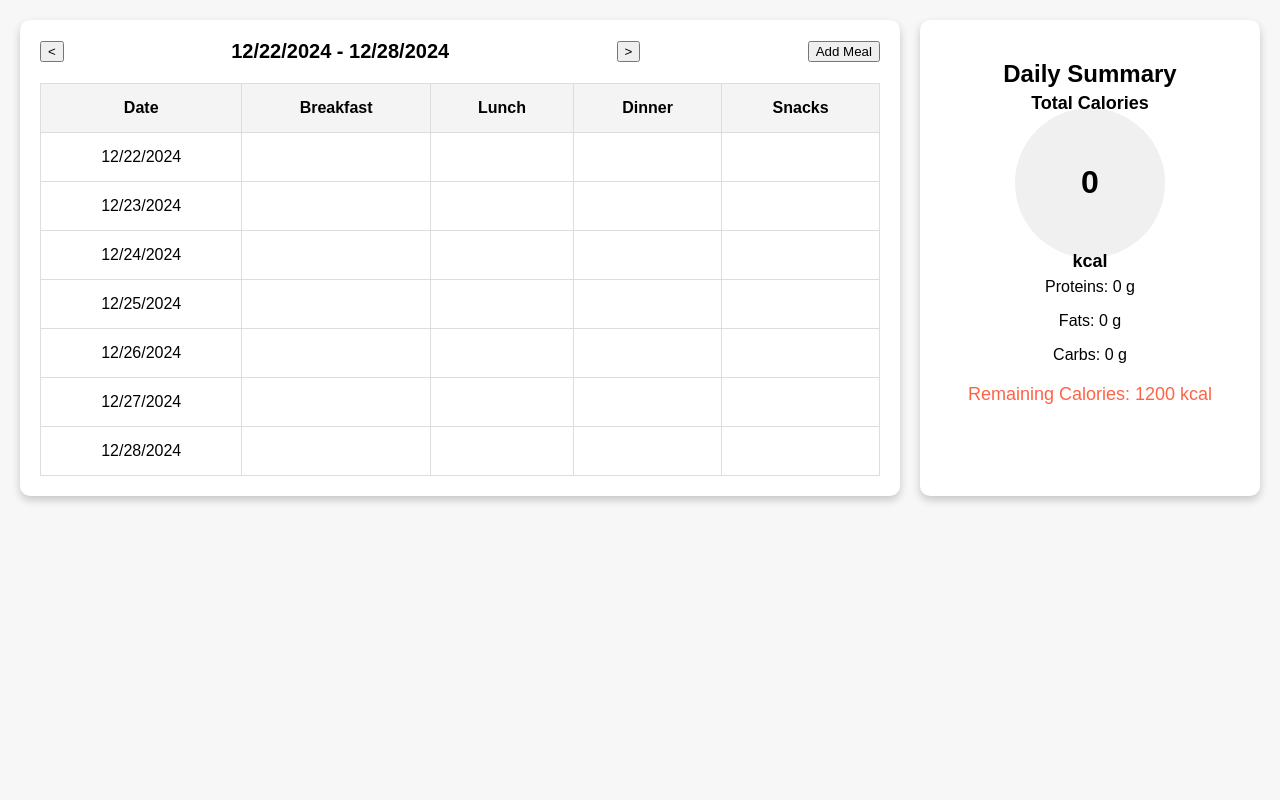
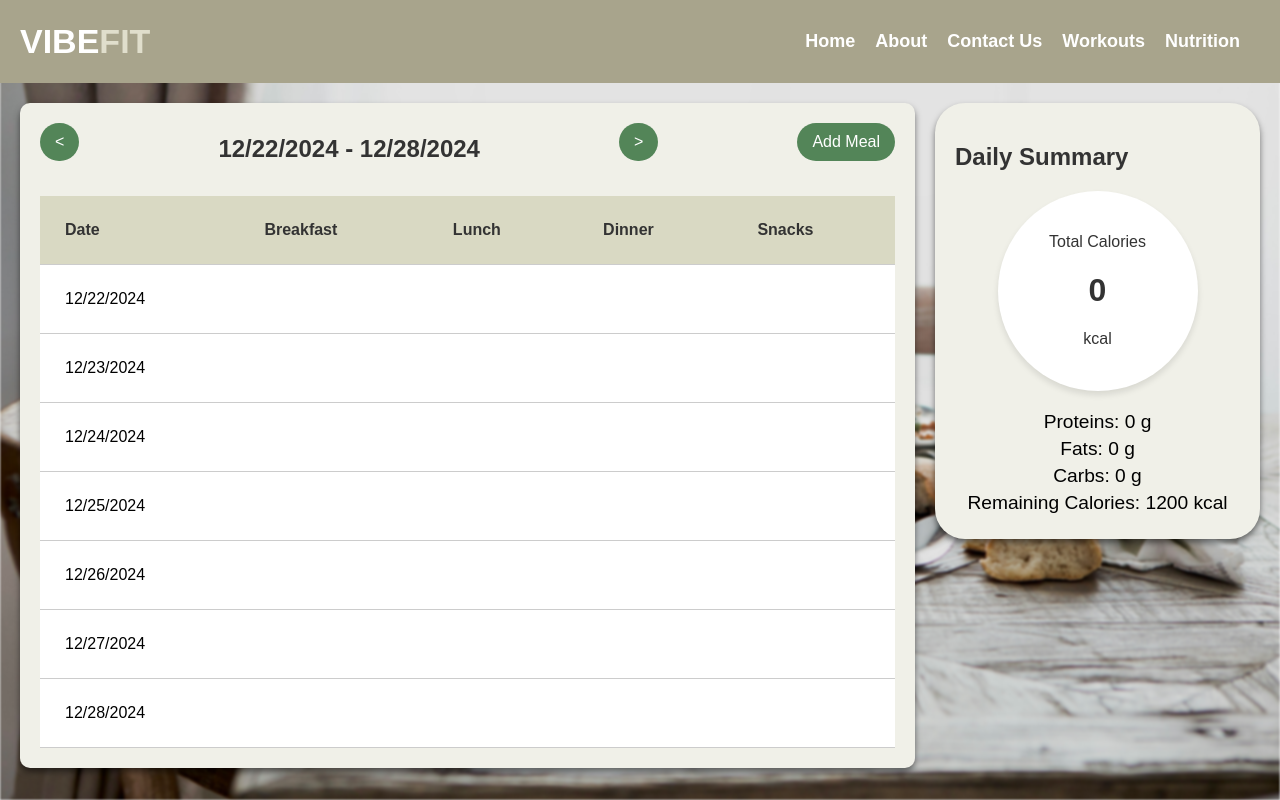
Before and after one commit to Jibek1906/VibeFit, a Flask app: page /nutrition in a window 1280 px wide. Run offline with Flask 3, Linux system fonts and the light colour scheme.

Commit message:
Improving the design

```diff
--- a/app.py
+++ b/app.py
@@ -5,17 +5,24 @@ from datetime import datetime
 
 app = Flask(__name__)
 
-# Инициализация базы данных
 def init_db():
     db_path = 'vibefit.db'
 
-    # Проверяем, существует ли файл базы данных
     if not os.path.exists(db_path):
-        print(f"База данных {db_path} не найдена, создаем...")  # Отладочное сообщение
+        print(f"База данных {db_path} не найдена, создаем...")
         conn = sqlite3.connect(db_path)
         c = conn.cursor()
 
-        # Создание таблицы для хранения данных о питании
+        c.execute('''
+            CREATE TABLE IF NOT EXISTS workouts (
+                id INTEGER PRIMARY KEY AUTOINCREMENT,
+                date TEXT,
+                title TEXT,
+                description TEXT,
+                video_id TEXT
+            )
+        ''')
+
         c.execute('''
             CREATE TABLE IF NOT EXISTS meals (
                 id INTEGER PRIMARY KEY AUTOINCREMENT,
@@ -31,13 +38,22 @@ def init_db():
 
         conn.commit()
         conn.close()
-        print("Таблица успешно создана!")  # Отладочное сообщение
+        print("Таблицы успешно созданы!")
     else:
         print("База данных уже существует.")
 
 init_db()
 
-# Получение списка приемов пищи из базы данных для конкретной даты
+def get_workouts_from_db(date):
+    conn = sqlite3.connect('vibefit.db')
+    c = conn.cursor()
+    c.execute('''
+        SELECT title, description, video_id FROM workouts WHERE date = ?
+    ''', (date,))
+    rows = c.fetchall()
+    conn.close()
+    return [{"title": row[0], "description": row[1], "video_id": row[2]} for row in rows]
+
 def get_meals_for_day(date):
     conn = sqlite3.connect('vibefit.db')
     c = conn.cursor()
@@ -46,7 +62,6 @@ def get_meals_for_day(date):
     conn.close()
     return rows
 
-# Добавление нового приема пищи в базу данных
 def add_meal_to_db(meal):
     conn = sqlite3.connect('vibefit.db')
     c = conn.cursor()
@@ -57,7 +72,6 @@ def add_meal_to_db(meal):
     conn.commit()
     conn.close()
 
-# Удаление приема пищи по ID
 def delete_meal_from_db(meal_id):
     conn = sqlite3.connect('vibefit.db')
     c = conn.cursor()
@@ -68,22 +82,6 @@ def delete_meal_from_db(meal_id):
 @app.route('/')
 def main():
     return render_template('main.html')
-
-@app.route('/api/meals/<date>', methods=['GET'])
-def get_meals(date):
-    meals = get_meals_for_day(date)
-    return jsonify(meals)
-
-@app.route('/api/meals', methods=['POST'])
-def add_meal():
-    meal = request.get_json()
-
-    # Ensure the 'date' key is provided
-    if 'date' not in meal:
-        meal['date'] = datetime.now().strftime('%Y-%m-%d')
-
-    add_meal_to_db(meal)  # Add the meal to the database
-    return jsonify({"message": "Meal added successfully!"}), 201
 
 @app.route('/register')
 def register():
@@ -105,5 +103,26 @@ def workouts():
 def nutrition():
     return render_template('nutrition.html')
 
+@app.route('/api/workouts', methods=['GET'])
+def get_workouts():
+    date = request.args.get('date')
+    workouts = get_workouts_from_db(date)
+    return jsonify(workouts)
+
+@app.route('/api/meals/<date>', methods=['GET'])
+def get_meals(date):
+    meals = get_meals_for_day(date)
+    return jsonify(meals)
+
+@app.route('/api/meals', methods=['POST'])
+def add_meal():
+    meal = request.get_json()
+
+    if 'date' not in meal:
+        meal['date'] = datetime.now().strftime('%Y-%m-%d')
+
+    add_meal_to_db(meal)
+    return jsonify({"message": "Meal added successfully!"}), 201
+
 if __name__ == '__main__':
     app.run(debug=True)
--- a/static/css/main_page.css
+++ b/static/css/main_page.css
@@ -28,7 +28,7 @@ ul {
     display: flex;
     justify-content: space-between;
     align-items: center;
-    padding: 3px 20px;
+    padding: 3px 40px;
 }
 
 .header .logo {
--- a/static/css/nutrition.css
+++ b/static/css/nutrition.css
@@ -1,61 +1,87 @@
 body {
     font-family: Arial, sans-serif;
-    background-color: #f7f7f7;
     margin: 0;
     padding: 0;
+    background-color: #F9F9F9;
+    position: relative;
+}
+
+body::before {
+    content: "";
+    position: fixed;
+    top: 0;
+    left: 0;
+    width: 100%;
+    height: 100%;
+    background: url('../img/food_background.jpg') no-repeat center center;
+    background-size: cover;
+    filter: blur(1px);
+    z-index: -1;
+}
+
+a {
+    text-decoration: none;
+    color: #333;
+}
+
+ul {
+    list-style: none;
+}
+
+h2 {
+    margin-left: 0;
+    font-size: 18px;
+    font-family: 'Arial', sans-serif;
+}
+
+.header {
+    background-color: #a8a48c;
+    display: flex;
+    justify-content: space-between;
+    align-items: center;
+    padding: 0px 20px;
+
+    box-sizing: border-box;
+}
+
+.header .logo {
+    font-size: 34px;
+    font-weight: bold;
+    color: #fff;
+    font-family: 'Baloo', sans-serif;
+}
+
+.header .logo span {
+    color: #e0decc;
+}
+
+.header nav ul {
+    display: flex;
+}
+
+.header nav ul li {
+    margin-right: 20px;
+}
+
+.header nav ul li a {
+    color: #fff;
+    font-size: 18px;
 }
 
 .container {
     display: flex;
+    flex-direction: row;
+    justify-content: space-between;
     padding: 20px;
     gap: 20px;
-    justify-content: space-between;
-}
-
-.summary {
-    width: 300px;
-    background-color: #fff;
-    padding: 20px;
-    border-radius: 10px;
-    text-align: center;
-    box-shadow: 0 4px 8px rgba(0, 0, 0, 0.2);
-}
-
-.circle {
-    margin: 20px auto;
-    width: 150px;
-    height: 150px;
-    background-color: #f0f0f0;
-    border-radius: 50%;
-    display: flex;
-    flex-direction: column;
-    justify-content: center;
-    align-items: center;
-    font-size: 18px;
-    font-weight: bold;
-}
-
-.big-text {
-    font-size: 32px;
-}
-
-.macros {
-    margin-top: 20px;
-    font-size: 16px;
-}
-
-.remaining-calories {
-    font-size: 18px;
-    margin-top: 20px;
-    color: #ff6347;
 }
 
 .calendar {
-    flex-grow: 1;
-    background-color: #fff;
+    flex: 3;
+    background-color: rgba(240, 240, 232);
+    border-radius: 10px;
     padding: 20px;
-    border-radius: 10px;
-    box-shadow: 0 4px 8px rgba(0, 0, 0, 0.2);
+    box-shadow: 0px 4px 6px rgba(0, 0, 0, 0.5);
 }
 
 .calendar-header {
@@ -65,9 +91,30 @@ body {
     margin-bottom: 20px;
 }
 
+.calendar-header button {
+    background-color: #538558;
+    border: none;
+    color: white;
+    padding: 10px 15px;
+    border-radius: 30px;
+    cursor: pointer;
+}
+
 .calendar-header h2 {
     margin: 0;
-    font-size: 20px;
+    font-size: 1.5em;
+    color: #333;
+}
+
+.date-cell {
+    text-align: center;
+    padding: 10px;
+    border-radius: 5px;
+    font-weight: bold;
+    background-color: #D9E4DD;
+    font-size: 1em;
+    font-weight: bold;
+    color: #333;
 }
 
 table {
@@ -75,47 +122,102 @@ table {
     border-collapse: collapse;
 }
 
-th,
-td {
-    border: 1px solid #ddd;
-    padding: 15px;
+th, td {
+    padding: 25px;
+    text-align: left;
+    border-bottom: 1px solid #ccc;
+    background-color: #fff;
+}
+
+th {
+    background-color: #D9D9C3;
+    color: #333;
+}
+
+.summary {
+    flex: 1;
+    background-color: rgba(240, 240, 232);
+    border-radius: 30px;
+    padding: 20px;
+    box-shadow: 0px 4px 6px rgba(0, 0, 0, 0.5);
+    height: 100%;
+}
+
+.summary h2 {
+    font-size: 1.5em;
+    margin-bottom: 20px;
+    color: #333;
+}
+
+.circle {
+    display: flex;
+    flex-direction: column;
+    align-items: center;
+    justify-content: center;
+    width: 200px;
+    height: 200px;
+    margin: 0 auto;
+    background-color: white;
+    border-radius: 50%;
+    box-shadow: 0px 4px 6px rgba(0, 0, 0, 0.1);
+    color: #333;
+}
+
+.circle .big-text {
+    font-size: 2em;
+    font-weight: bold;
+    margin: 5px 0;
+}
+
+.macros, .remaining-calories {
+    margin-top: 20px;
     text-align: center;
 }
 
-th {
-    background-color: #f4f4f4;
+.macros p, .remaining-calories {
+    font-size: 1.2em;
+    margin: 5px 0;
 }
 
 #meal-modal {
     display: none;
     position: fixed;
-    top: 0;
-    left: 0;
-    width: 100%;
-    height: 100%;
-    background-color: rgba(0, 0, 0, 0.5);
+    top: 50%;
+    left: 50%;
+    transform: translate(-50%, -50%);
+    background-color: white;
+    border-radius: 10px;
+    padding: 50px;
+    box-shadow: 0px 4px 6px rgba(0, 0, 0, 0.3);
+    z-index: 1000;
 }
 
-#meal-modal .modal-content {
-    background: white;
-    padding: 20px;
-    border-radius: 10px;
-    width: 300px;
-    margin: 100px auto;
-    position: relative;
-    box-shadow: 0 4px 8px rgba(0, 0, 0, 0.2);
+.modal-content {
+    display: flex;
+    flex-direction: column;
 }
 
-#meal-modal button {
-    margin-top: 10px;
+label {
+    margin-bottom: 5px;
+    font-size: 1em;
+    color: #333;
 }
 
-#close-modal {
-    position: absolute;
-    top: 10px;
-    right: 10px;
-    background: none;
+input, select {
+    margin-bottom: 15px;
+    padding: 10px;
+    font-size: 1em;
+    border: 1px solid #ccc;
+    border-radius: 5px;
+}
+
+button {
+    background-color: #538558;
     border: none;
-    font-size: 18px;
+    color: white;
+    padding: 10px 15px;
+    border-radius: 5px;
+    margin-bottom: 15px;
     cursor: pointer;
+    font-size: 1em;
 }
--- a/static/css/personal_office.css
+++ b/static/css/personal_office.css
@@ -155,7 +155,7 @@ h2 {
     border: none;
     color: white;
     padding: 10px 20px;
-    border-radius: 5px;
+    border-radius: 30px;
     cursor: pointer;
     font-size: 16px;
 }
--- a/static/css/registration.css
+++ b/static/css/registration.css
@@ -1,7 +1,7 @@
 body {
     margin: 0;
     padding: 0;
-    font-family: 'Baloo', sans-serif;
+    font-family: 'Arial', sans-serif;
     background-color: #f4f4f4;
 }
 
@@ -119,6 +119,7 @@ button:hover {
 p a {
     color: #000000;
     text-decoration: none;
+    font-weight: bold;
 }
 
 p a:hover {
--- a/templates/nutrition.html
+++ b/templates/nutrition.html
@@ -9,6 +9,28 @@
 </head>
 
 <body>
+    <header class="header">
+        <div class="logo">VIBE<span>FIT</span></div>
+        <nav>
+            <ul>
+                <li><a href="#">
+                        <h2>Home</h2>
+                    </a></li>
+                <li><a href="#">
+                        <h2>About</h2>
+                    </a></li>
+                <li><a href="#">
+                        <h2>Contact Us</h2>
+                    </a></li>
+                <li><a href="http://127.0.0.1:5000/workouts">
+                        <h2>Workouts</h2>
+                    </a></li>
+                <li><a href="http://127.0.0.1:5000/nutrition">
+                        <h2>Nutrition</h2>
+                    </a></li>
+            </ul>
+        </nav>
+    </header>
     <div class="container">
         <div class="calendar">
             <div class="calendar-header">
```
Also changed, not shown: static/css/user_details.css (+1 -10 lines), static/css/workouts.css (+6 -3 lines), templates/user_details.html (+3 -4 lines), static/img/food.jpg (deleted), static/img/food_background.jpg (added).
